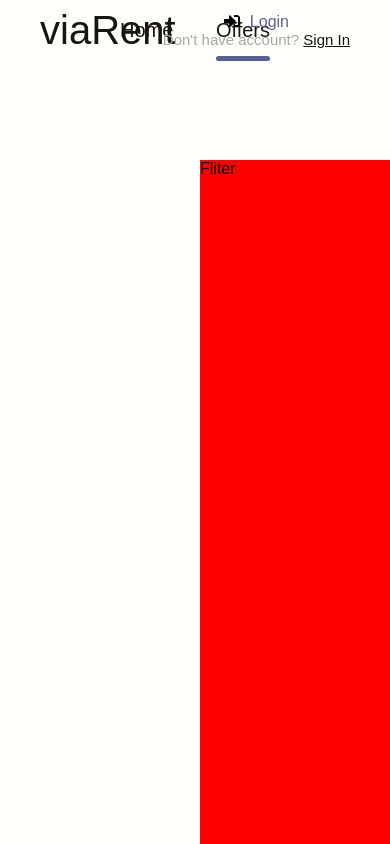
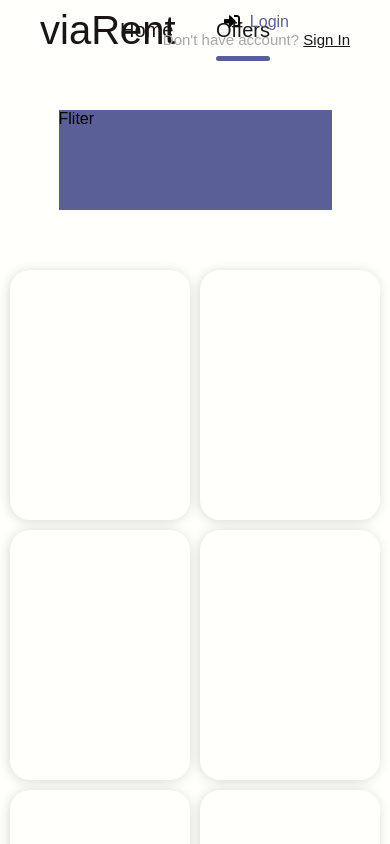
Before and after one commit to AbduAliAndrei/fullstack-renting-application, a Next.js app in the folder summer_project/: page /Offers in a window 390 px wide. Shown: the top 844 px of the page. Built offline with nearby package versions, Linux system fonts and the light colour scheme.

Commit message:
Created a responsive grid layout

```diff
--- a/summer_project/pages/Offers.tsx
+++ b/summer_project/pages/Offers.tsx
@@ -35,6 +35,7 @@ export default function Offers() {
                 <Card />
                 <Card />
                 <Card />
+                <Card />
             </div>
 
         </div>
--- a/summer_project/styles/App.css
+++ b/summer_project/styles/App.css
@@ -269,7 +269,7 @@
 
 .RecentOffers .offers .offer {
   height: 350px;
-  width: 300px;
+  min-width: 300px;
   background-color: #fffffb;
   border-radius: 20px;
   -webkit-box-shadow: -1px 1px 14px -2px rgba(0, 0, 0, 0.247);
@@ -281,6 +281,13 @@
   transition: 0.5s;
   -webkit-transform: scale(1.03);
           transform: scale(1.03);
+}
+
+@media screen and (max-width: 640px) {
+  .RecentOffers .offers .offer {
+    min-width: 40px;
+    height: 250px;
+  }
 }
 
 .ForLandlords {
@@ -366,40 +373,45 @@
 }
 
 .Offers {
-  gap: 20px;
   position: relative;
-  height: 400vh;
-  padding: 100px;
+  min-height: 400vh;
 }
 
 .Offers .offers-container {
-  display: -webkit-box;
-  display: -ms-flexbox;
-  display: flex;
-  -webkit-box-orient: horizontal;
-  -webkit-box-direction: normal;
-      -ms-flex-direction: row;
-          flex-direction: row;
-  -webkit-box-pack: center;
-      -ms-flex-pack: center;
-          justify-content: center;
-  -webkit-box-align: center;
-      -ms-flex-align: center;
-          align-items: center;
-  -ms-flex-wrap: wrap;
-      flex-wrap: wrap;
-  float: right;
-  width: 70%;
-  gap: 20px;
-  margin-right: 100px;
+  display: -ms-grid;
+  display: grid;
+  -ms-grid-columns: (minmax(300px, 1fr))[auto-fill];
+      grid-template-columns: repeat(auto-fill, minmax(300px, 1fr));
+  row-gap: 20px;
+  -webkit-column-gap: 40px;
+          column-gap: 40px;
+  width: 80%;
+  margin: 0 auto;
 }
 
 .Offers .filter-tool {
-  float: left;
-  width: 300px;
-  height: 100vh;
-  background-color: red;
-  margin-left: 100px;
+  width: 70%;
+  height: 100px;
+  background-color: #5b5f97;
+  margin: 50px auto;
+}
+
+@media screen and (max-width: 1648px) {
+  .Offers .offers-container {
+    -ms-grid-columns: (minmax(250px, 1fr))[auto-fill];
+        grid-template-columns: repeat(auto-fill, minmax(250px, 1fr));
+    gap: 60px;
+  }
+}
+
+@media screen and (max-width: 800px) {
+  .Offers .offers-container {
+    gap: 10px;
+    width: 100%;
+    padding: 10px;
+    -ms-grid-columns: (minmax(40%, 1fr))[auto-fill];
+        grid-template-columns: repeat(auto-fill, minmax(40%, 1fr));
+  }
 }
 
 * {
@@ -429,7 +441,7 @@ html {
 
 .Card {
   height: 350px;
-  width: 300px;
+  min-width: 300px;
   background-color: #fffffb;
   border-radius: 20px;
   -webkit-box-shadow: -1px 1px 14px -2px rgba(0, 0, 0, 0.247);
@@ -442,4 +454,11 @@ html {
   -webkit-transform: scale(1.03);
           transform: scale(1.03);
 }
+
+@media screen and (max-width: 640px) {
+  .Card {
+    min-width: 40px;
+    height: 250px;
+  }
+}
 /*# sourceMappingURL=App.css.map */
--- a/summer_project/styles/sass/_offers.scss
+++ b/summer_project/styles/sass/_offers.scss
@@ -1,21 +1,40 @@
 .Offers {
-  //   @include flex(row);
-  gap: 20px;
   position: relative;
-  height: 400vh;
-  padding: 100px;
+  min-height: 400vh;
   .offers-container {
-    @include flex(row);
-    float: right;
-    width: 70%;
-    gap: 20px;
-    margin-right: 100px;
+    display: grid;
+    grid-template-columns: repeat(auto-fill, minmax(300px, 1fr));
+    row-gap: 20px;
+    column-gap: 40px;
+    width: 80%;
+    margin: 0 auto;
   }
   .filter-tool {
-    float: left;
-    width: 300px;
-    height: 100vh;
-    background-color: red;
-    margin-left: 100px;
+    width: 70%;
+    height: 100px;
+    background-color: $main-color2;
+    margin: 50px auto;
   }
 }
+
+@media screen and (max-width: 1648px) {
+  .Offers {
+    .offers-container {
+      grid-template-columns: repeat(auto-fill, minmax(250px, 1fr));
+      gap: 60px;
+    }
+  }
+}
+
+@media screen and (max-width: 800px) {
+  .Offers {
+    .offers-container {
+      gap: 10px;
+      width: 100%;
+      padding: 10px;
+      grid-template-columns: repeat(auto-fill, minmax(40%, 1fr));
+    }
+    .filter-tool {
+    }
+  }
+}
```
Also changed, not shown: summer_project/styles/sass/_config.scss (+6 -1 lines), 1 other file (tests, documents, lock files or other folders).
